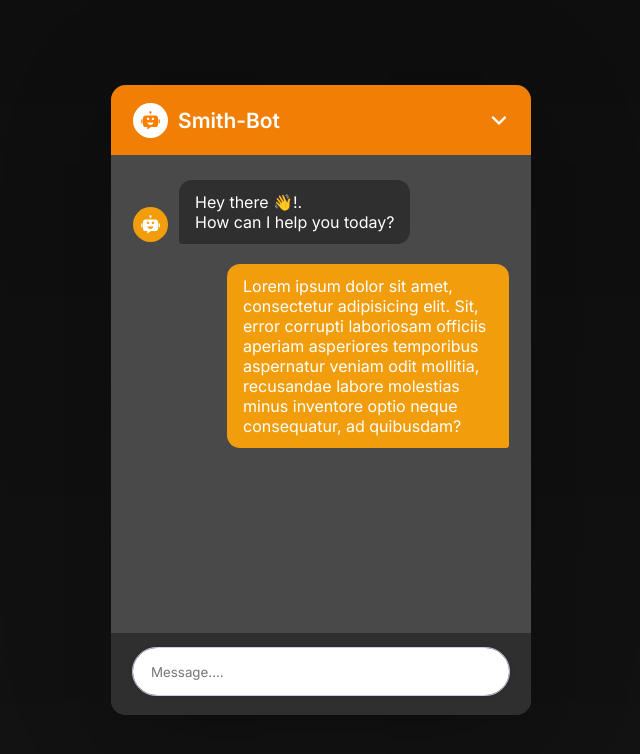
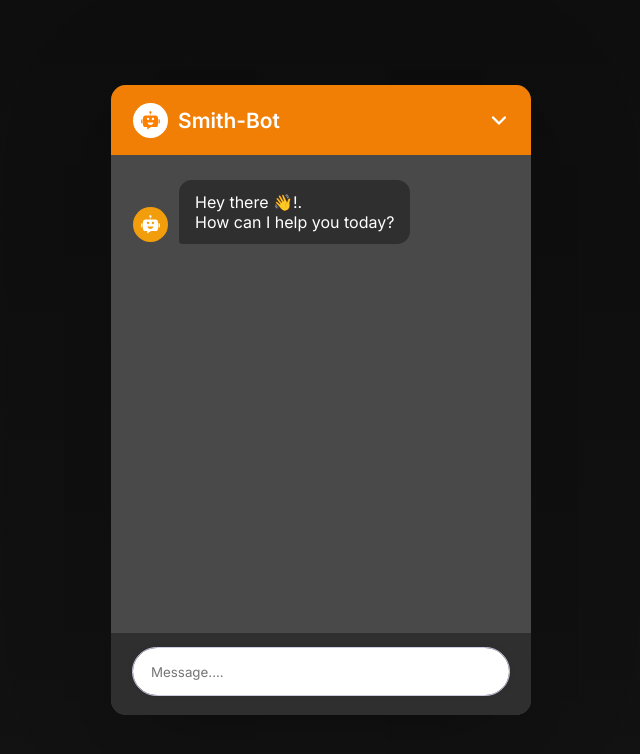
Before and after one commit to KodEx-SA/ReactJs-ChatBot, a React (Vite) app: page / in a window 1280 px wide. Shown: the top 754 px of the page, without its empty margins (319-959 px from the left). Built offline with nearby package versions, Linux system fonts and the light colour scheme.

Commit message:
Initital Updates commit

```diff
--- a/src/App.jsx
+++ b/src/App.jsx
@@ -1,7 +1,11 @@
 import ChatBotIcon from "./components/ChatBotIcon"
 import ChatForm from "./components/ChatForm"
+import ChatMessage from "./components/ChatMessage"
+import { useState } from "react";
 
 const App = () => {
+  const [chatHistory, setChatHistory] = useState([]);
+
   return (
     <div className="container">
       <div className="chatbot-popup">
@@ -23,18 +27,15 @@ const App = () => {
             </p>
           </div>
 
-          <div className="message user-message">
-            <p className="message-text">
-              Lorem ipsum dolor sit amet, consectetur adipisicing elit. Sit,
-              error corrupti laboriosam officiis aperiam asperiores temporibus aspernatur veniam odit mollitia,
-              recusandae labore molestias minus inventore optio neque consequatur, ad quibusdam?
-            </p>
-          </div>
+          {/* Display chat history */}
+          {chatHistory.map((chat, index) => (
+            <ChatMessage key={index} chat={chat} />
+          ))}
         </div>
 
         {/* ChatBot footer */}
         <div className="chat-footer">
-          <ChatForm />
+          <ChatForm setChatHistory={setChatHistory} />
         </div>
       </div>
     </div>
--- a/src/components/ChatForm.jsx
+++ b/src/components/ChatForm.jsx
@@ -1,6 +1,6 @@
 import React, { useRef } from "react";
 
-const ChatForm = () => {
+const ChatForm = ({setChatHistory}) => {
     const inputRef = useRef();
 
     const handleFormSubmit = (e) => {
@@ -10,7 +10,8 @@ const ChatForm = () => {
         if (!userMessage) return;
         inputRef.current.value = "";
 
-        console.log(userMessage);
+        // update chat history with user message
+        setChatHistory(history => [...history, { type: 'user', text: userMessage }]);
     }
 
     return (
--- /dev/null
+++ b/src/components/ChatMessage.jsx
@@ -0,0 +1,13 @@
+const ChatMessage = () => {
+    return (
+        <div className="message user-message">
+            <p className="message-text">
+                Lorem ipsum dolor sit amet, consectetur adipisicing elit. Sit,
+                error corrupti laboriosam officiis aperiam asperiores temporibus aspernatur veniam odit mollitia,
+                recusandae labore molestias minus inventore optio neque consequatur, ad quibusdam?
+            </p>
+        </div>
+    )
+}
+
+export default ChatMessage
```
